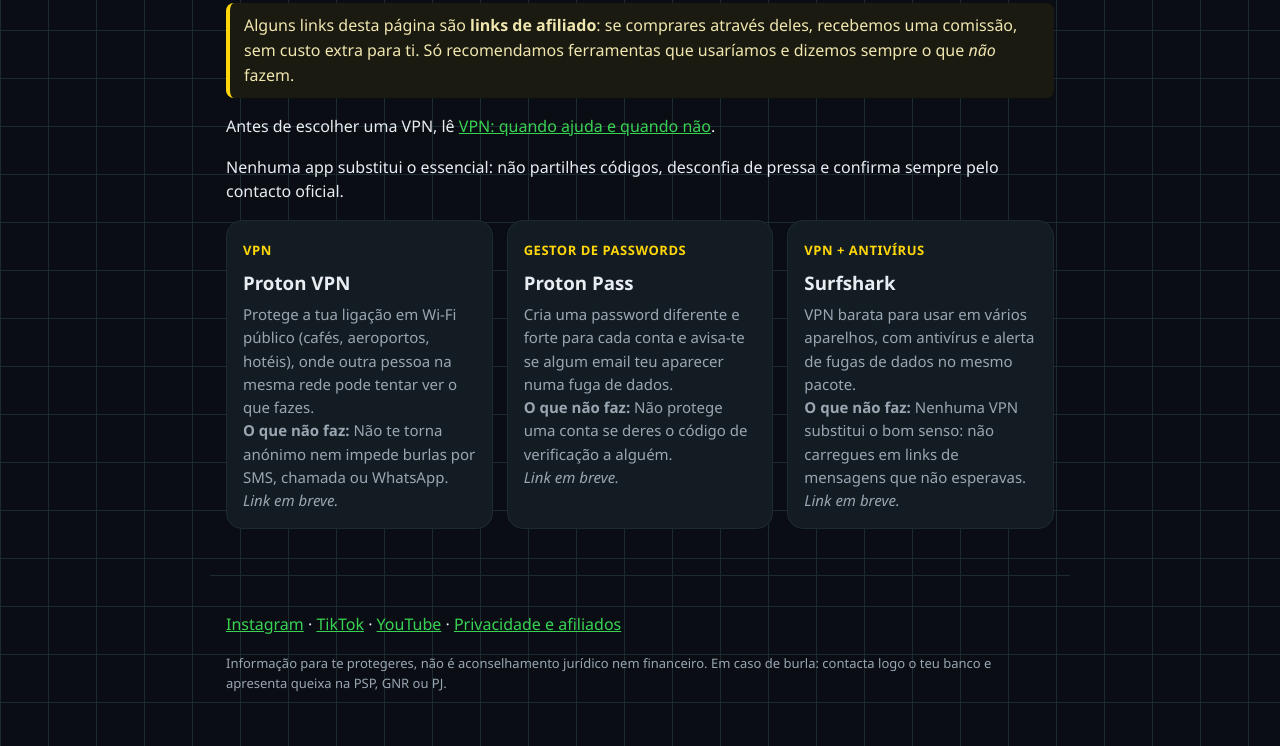
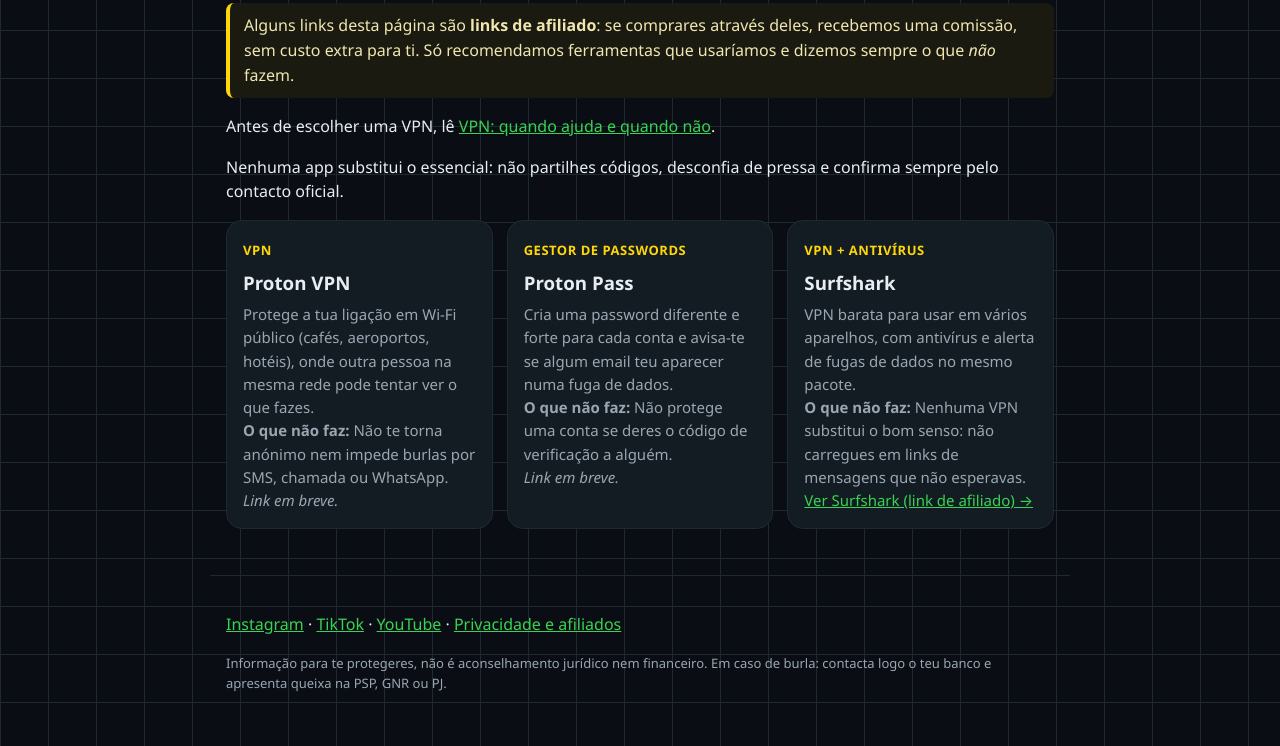
Before and after one commit to euyanisboy11/desburla, a plain HTML site: page ferramentas.html in a window 1280 px wide. Shown: the part 162-908 px from the top of the page. Drawn offline with Linux system fonts and the light colour scheme.

Commit message:
Ferramentas: link de afiliado Surfshark
Co-Authored-By: Claude Opus 5.5 <noreply@anthropic.com>

```diff
--- a/ferramentas.html
+++ b/ferramentas.html
@@ -14,7 +14,7 @@
 <p class="nao"><b>O que não faz:</b> Não protege uma conta se deres o código de verificação a alguém.</p>
 <p><i>Link em breve.</i></p></div><div class="cartao"><span class="etq">VPN + antivírus</span><h3>Surfshark</h3><p>VPN barata para usar em vários aparelhos, com antivírus e alerta de fugas de dados no mesmo pacote.</p>
 <p class="nao"><b>O que não faz:</b> Nenhuma VPN substitui o bom senso: não carregues em links de mensagens que não esperavas.</p>
-<p><i>Link em breve.</i></p></div></div></main>
+<p><a href="https://get.surfshark.net/aff_c?offer_id=2065&amp;aff_id=51424" rel="sponsored noopener" target="_blank">Ver Surfshark (link de afiliado) →</a></p></div></div></main>
 <footer><p><a href="https://www.instagram.com/desburla">Instagram</a> · <a href="https://www.tiktok.com/@viperhack.pt">TikTok</a> · <a href="https://www.youtube.com/@desburla">YouTube</a> · <a href="privacidade.html">Privacidade e afiliados</a></p>
 <p class="peq">Informação para te protegeres, não é aconselhamento jurídico nem financeiro. Em caso de burla: contacta logo o teu banco e apresenta queixa na PSP, GNR ou PJ.</p></footer>
 </body></html>
```
